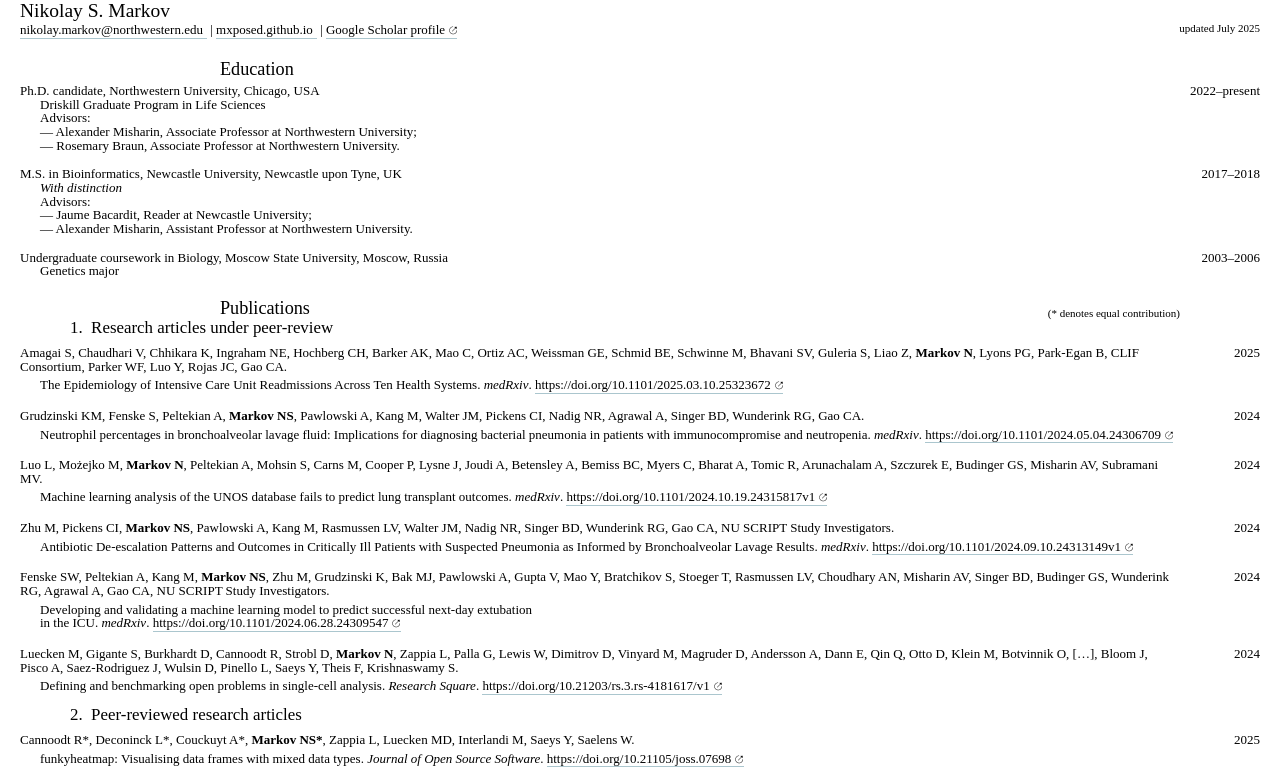
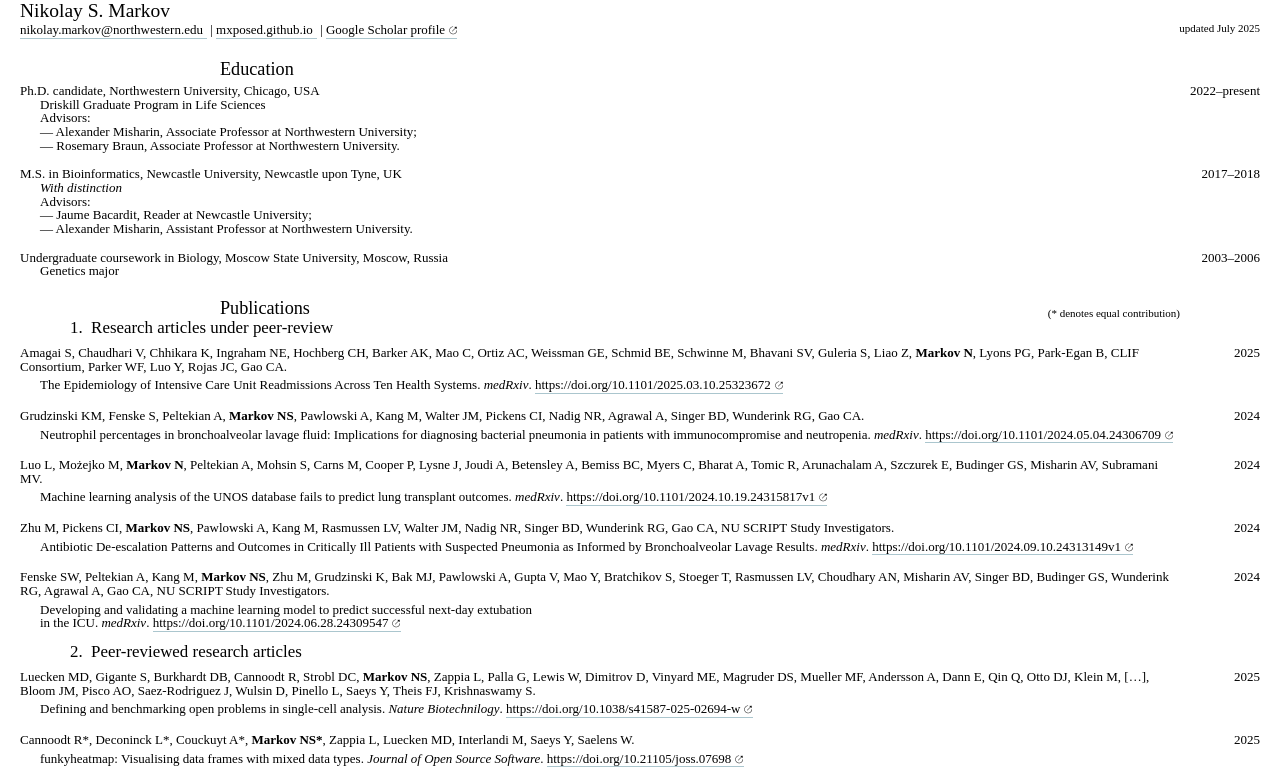
Before and after one commit to mxposed/cv, a website: page cv.html in a window 1280 px wide. Shown: the top 778 px of the page. Drawn offline with Linux system fonts and the light colour scheme.

Commit message:
Openproblems got published

```diff
--- a/cv.html
+++ b/cv.html
@@ -285,24 +285,23 @@ u {
     </div>
     <div class="date">2024</div>
   </div>
+
+  <h3>2.&nbsp;&nbsp;Peer-reviewed research articles</h3>
   <div class="entry">
     <div>
-      Luecken M, Gigante S, Burkhardt D, Cannoodt R, Strobl D, <b>Markov N</b>, Zappia L, Palla G,
-      Lewis W, Dimitrov D, Vinyard M, Magruder D, Andersson A, Dann E, Qin Q, Otto D, Klein M,
-      Botvinnik O,
+      Luecken MD, Gigante S, Burkhardt DB, Cannoodt R, Strobl DC, <b>Markov NS</b>, Zappia L, Palla G,
+      Lewis W, Dimitrov D, Vinyard ME, Magruder DS, Mueller MF, Andersson A, Dann E, Qin Q, Otto DJ, Klein M,
       […],
-      Bloom J, Pisco A, Saez-Rodriguez J, Wulsin D, Pinello L, Saeys Y, Theis F,
+      Bloom JM, Pisco AO, Saez-Rodriguez J, Wulsin D, Pinello L, Saeys Y, Theis FJ,
       <s>Krishnaswamy S.</s>
       <div class="details">
         Defining and benchmarking open problems in single-cell analysis.
-        <em>Research Square</em>.
-        <a href="https://doi.org/10.21203/rs.3.rs-4181617/v1">https://doi.org/10.21203/rs.3.rs-4181617/v1</a>
+        <em>Nature Biotechnilogy</em>.
+        <a href="https://doi.org/10.1038/s41587-025-02694-w">https://doi.org/10.1038/s41587-025-02694-w</a>
       </div>
     </div>
-    <div class="date">2024</div>
+    <div class="date">2025</div>
   </div>
-
-  <h3>2.&nbsp;&nbsp;Peer-reviewed research articles</h3>
   <div class="entry">
     <div>
       Cannoodt R*, Deconinck L*, Couckuyt A*, <b>Markov NS*</b>, Zappia L, Luecken MD, Interlandi M,
```
Also changed, not shown: 1 other file.
